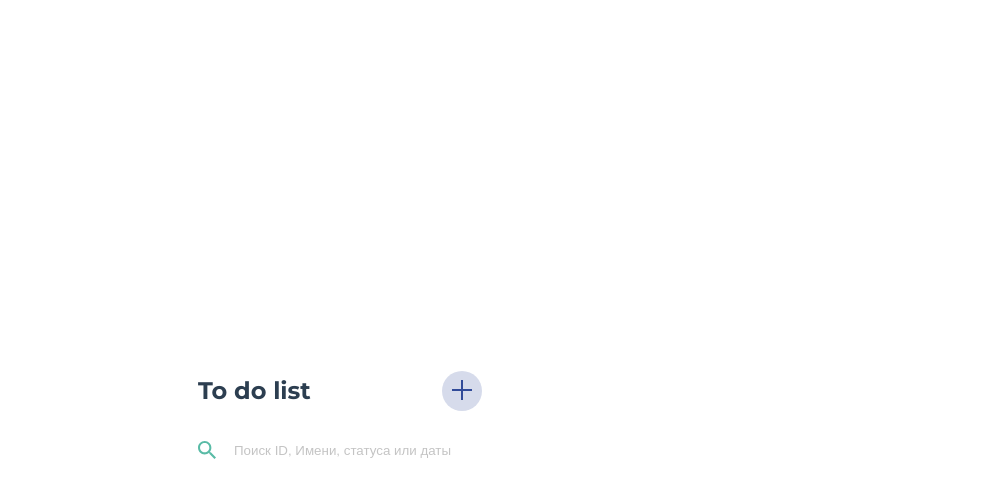
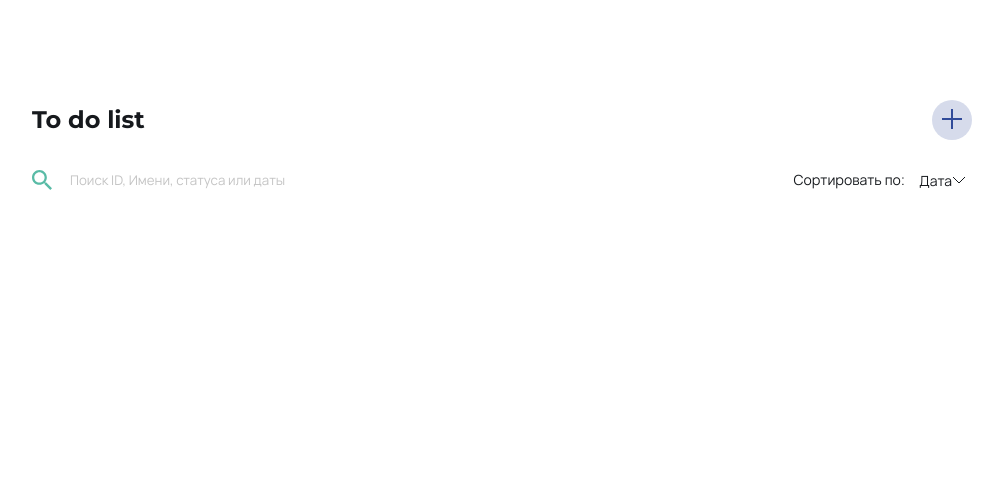
Before and after one commit to Ilya-Begalko/ToDoApp-Vue-TestTask, a Vue app: page / in a window 1280 px wide. Shown: the top 498 px of the page, without its empty margins (158-1161 px from the left). Built offline with nearby package versions, Linux system fonts and the light colour scheme.

Commit message:
add sortpicker, change some style, add new font

```diff
--- a/src/App.vue
+++ b/src/App.vue
@@ -1,7 +1,8 @@
 <script setup>
 import Header from './components/Header.vue';
 import AddBtn from './components/AddBtn.vue';
-import SearchBar from './components/SearchBar.vue'
+import SearchBar from './components/SearchBar.vue';
+import SortPicker from './components/SortPicker.vue';
 </script>
 
 <template>
@@ -12,6 +13,7 @@ import SearchBar from './components/SearchBar.vue'
     </div>
     <div class="tool--bar">
       <SearchBar></SearchBar>
+      <SortPicker></SortPicker>
     </div>
   </header>
 
--- a/src/assets/main.css
+++ b/src/assets/main.css
@@ -1,35 +1,20 @@
 @import "./base.css";
 
-#app {
-  max-width: 1280px;
-  margin: 0 auto;
-  padding: 2rem;
-
-  font-weight: normal;
+@font-face {
+  font-family: 'Vela Sans';
+  src: url('./fonts/VelaSans-Regular.ttf')
 }
 
-a,
-.green {
-  text-decoration: none;
-  color: hsla(160, 100%, 37%, 1);
-  transition: 0.4s;
+#app {
+  max-width: 1600px;
+  margin-left: 150px;
+  margin-right: 150px;
+  margin-top: 100px;
+
+  font-family: 'Vela Sans';
+  font-style: normal;
+  font-weight: 400;
+  font-size: 14px;
+  line-height: 132%;
+  color: #16191D;
 }
-
-@media (hover: hover) {
-  a:hover {
-    background-color: hsla(160, 100%, 37%, 0.2);
-  }
-}
-
-@media (min-width: 1024px) {
-  body {
-    display: flex;
-    place-items: center;
-  }
-
-  #app {
-    display: grid;
-    grid-template-columns: 1fr 1fr;
-    padding: 0 2rem;
-  }
-}
--- a/src/components/SearchBar.vue
+++ b/src/components/SearchBar.vue
@@ -19,6 +19,7 @@
             flex-direction: row;
         }
         .search-bar {
+            font-family: 'Vela Sans';
             border: 0;
             margin-left: 16px;
             width: 250px;
--- /dev/null
+++ b/src/components/SortPicker.vue
@@ -0,0 +1,55 @@
+<script setup>
+    import { useStore } from 'vuex';
+
+    const store = useStore();
+    </script>
+
+    <template>
+        <div class="sort-picker_wrapper">
+            <div>Сортировать по:</div>
+            <select class="sort-picker">
+                <option value="date">Дата</option>
+                <option value="status">Статус</option>
+            </select>
+            <button class="sort-picker_direction" :class="{'sort-picker_direction__ascending': sortByDir==='ASC'}">
+                <img src="../assets/down_arrow.svg" class="sort-picker-direction_image">
+            </button>
+        </div>
+    </template>
+
+    <style scoped>
+        .sort-picker_wrapper {
+            margin-left: auto;
+            display: flex;
+            align-items: center;
+
+        }
+        .sort-picker {
+            font-family: 'Vela Sans';
+            font-style: normal;
+            font-weight: 400;
+            font-size: 14px;
+            color: #16191D;
+            border: 0;
+            background-color: inherit;
+            -webkit-appearance: none;
+            -moz-appearance: none;
+            background: transparent;
+            margin-right: auto;
+            text-align: end;
+        }
+        .sort-picker_direction {
+            border: 0;
+            background-color: inherit;
+            padding-left: 0;
+            height: 18px;
+            display: flex;
+        }
+        .sort-picker-direction_image {
+            align-self: center;
+        }
+        .sort-picker_direction__ascending > * {
+            transform: scaleY(-1);
+        }
+
+    </style>
```
Also changed, not shown: src/assets/down_arrow.svg (added), src/assets/fonts/VelaSans-Regular.ttf (added).
